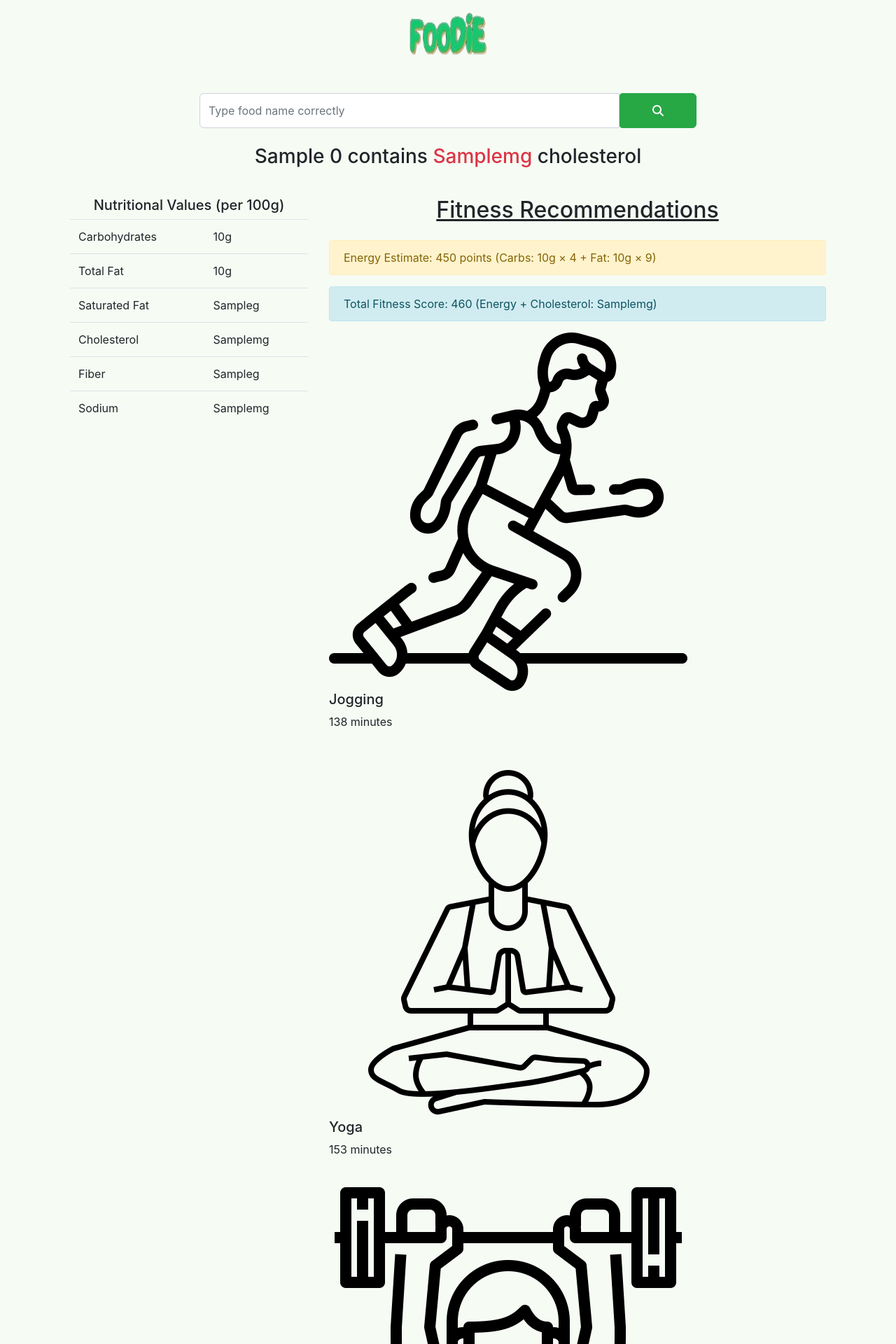
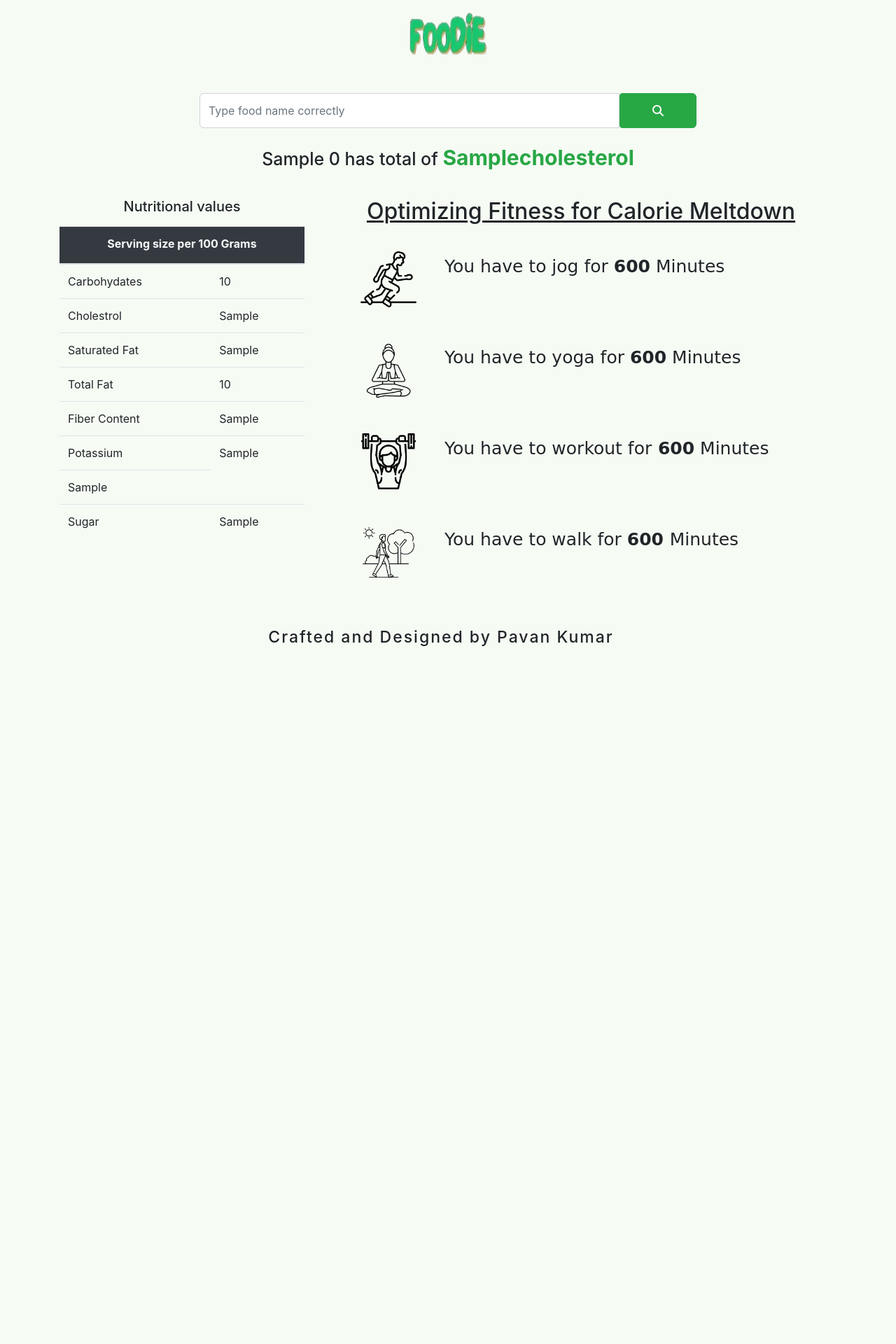
Before and after one commit to PAVANKUMAR-14/nutrition-finder-1, a Django app: template templates/testapp/home.html in a window 1280 px wide. Shown: the top 1920 px of the page at 70% size. After the commit the page ends 923 px from the top, so only its background shows below. Run offline with Django 4.2, Linux system fonts and the light colour scheme; the template is opened without the code that fills it: most values are stand-ins (such as "Sample title", 1, 10 or a date in 2020); some libraries are stand-ins or nearby versions.

Commit message:
Update home.html

```diff
--- a/templates/testapp/home.html
+++ b/templates/testapp/home.html
@@ -6,153 +6,138 @@
     <meta charset="UTF-8">
     <meta http-equiv="X-UA-Compatible" content="IE=edge">
     <meta name="viewport" content="width=device-width, initial-scale=1.0">
-    <link rel="stylesheet" href="https://cdn.jsdelivr.net/npm/bootstrap@4.6.2/dist/css/bootstrap.min.css">
-    <link rel="stylesheet" href="https://cdnjs.cloudflare.com/ajax/libs/font-awesome/6.5.1/css/all.min.css">
-    <link rel="stylesheet" href="{% static 'css/style.css' %}">
+    <link rel="stylesheet" href="https://cdn.jsdelivr.net/npm/bootstrap@4.6.2/dist/css/bootstrap.min.css" integrity="sha384-xOolHFLEh07PJGoPkLv1IbcEPTNtaed2xpHsD9ESMhqIYd0nLMwNLD69Npy4HI+N" crossorigin="anonymous">
+    <link rel="stylesheet" href="https://cdnjs.cloudflare.com/ajax/libs/font-awesome/6.5.1/css/all.min.css
+    ">
+    <link rel="stylesheet"  href="{% static 'css/style.css' %}">
     <link rel="icon" type="image/x-icon" href="{% static 'img/favicon1.png' %}">
     <title>Nutrition checker</title>
 </head>
 <body>
     <div class="container">
-        <!-- Header Section -->
         <div class="row-1 text-center">
             <div class="offset-sm-4 col-sm-4 offset-sm-4">
                 <img src="{% static 'img/foodie.png' %}" alt="foodie" class="img-fluid">
             </div>
         </div>
 
-        <!-- Search Form -->
-        <div class="row-2 mt-5">
+        <div  class='row-2 mt-5 '>
             <div class="offset-md-2 col-md-8 offset-md-2 col-sm-12">
+
                 <form action="" method="POST">
                     {% csrf_token %}
                     <div class="input-group">
-                        <input type="text" name="search" placeholder="Type food name correctly" required
-                               class="form-control my-search-form">
-                        <button type="submit" class="btn btn-success my-search-button">
-                            <i class="fa-solid fa-magnifying-glass"></i>
-                        </button>
+                        <input type="text" name="search" placeholder="Type food name correctly" required class="form-control my-search-form">
+                        <button type="submit" class="btn btn-success my-search-button"><i class="fa-solid fa-magnifying-glass"></i></button>
                     </div>
                 </form>
-
-                <!-- API Response Handling -->
                 {% if api %}
                 {% if api == "oohhh ! something went wrong, try again" %}
                 <div class="alert alert-danger text-center mt-1" role="alert">
-                            <strong>Oops something went wrong! Try again later</strong>
+                    <strong>Oops something went wrong ! try again later</strong>
                 </div>
                 {% else %}
-                        <!-- Food Information -->
-                        <div class="text-center mt-4">
-                            <h3 class="food-title">
-                                {{ api.0.name|capfirst }} contains
-                                <span class="text-danger">{{ api.0.cholesterol_mg }}mg</span> cholesterol
-                            </h3>
+                <div >
+                    <h3 style="font-weight: 450;
+                    font-size: 25px !important;
+                    text-align: center;
+                    padding:0;
+                    margin: 0;" class="mt-4">{{api.0.name | capfirst}} has total of <b style="font-size:30px ;" class="text-success">{{api.0.cholesterol_mg}}cholesterol</b></h3>
                 </div>
 
-                        <!-- Nutritional Warnings -->
                 {% if api.0.sugar_g > 25 %}
                  <div class="alert alert-danger text-center mt-2" role="alert">
-                            <strong>High Sugar Content!</strong> ({{ api.0.sugar_g }}g per 100g)
+                    <strong>OMG! This food contains sugar content </strong>
                  </div>
                 {% endif %}
 
-                        {% if api.0.sodium_mg > 650 %}
-                        <div class="alert alert-danger text-center mt-2" role="alert">
-                            <strong>High Sodium Content!</strong> ({{ api.0.sodium_mg }}mg per 100g)
+                {% if api.0.sodium_mg  > 650 %}
+                 <div class="alert alert-danger text-center mt-2 " role="alert">
+                    <strong>OMG! This food contains high sodium content</strong>
                  </div>
                 {% endif %}
-                    {% endif %}
+
+                {% if api.0.cholesterol_mg  > 100 %}
+                <div class="alert alert-danger text-center mt-2 " role="alert">
+                   <strong>OMG! This food contains high cholestrol </strong>
+                </div>
                 {% endif %}
            </div>
         </div>
+    </div>
 
-        <!-- Nutrition & Exercise Section -->
-        {% if api and api != "oohhh ! something went wrong, try again" %}
-        <div class="container mt-3" style="background-color:#f6fbf4;">
+
+
+
+    <div class="container mt-3" style="background-color:#f6fbf4; ">
         <div class="row">
-                <!-- Nutrition Table -->
             <div class="col-md-4 col-sm-12">
                 <div class="mt-4 mb-2">
-                        <h5 class="text-center">Nutritional Values (per 100g)</h5>
+                    <h5 class="text-center">Nutritional values</h5>
                 </div>
-                    <table class="table table-hover">
+
+                <div class="nutri-table w-100 mt-3">
+                    <table class="table table-hover ">
+                        <thead>
+                            <tr>
+                                <th colspan="9" class="pb-3 bg-dark  text-light text-center  ">
+                                   Serving size per 100 Grams</th>
+                            </tr>
+                        </thead>
+
                         <tbody>
-                            <tr><td>Carbohydrates</td><td>{{ api.0.carbohydrates_total_g }}g</td></tr>
-                            <tr><td>Total Fat</td><td>{{ api.0.fat_total_g }}g</td></tr>
-                            <tr><td>Saturated Fat</td><td>{{ api.0.fat_saturated_g }}g</td></tr>
-                            <tr><td>Cholesterol</td><td>{{ api.0.cholesterol_mg }}mg</td></tr>
-                            <tr><td>Fiber</td><td>{{ api.0.fiber_g }}g</td></tr>
-                            <tr><td>Sodium</td><td>{{ api.0.sodium_mg }}mg</td></tr>
+                            <tr><td>Carbohydates</td>
+                            <td>{{api.0.carbohydrates_total_g}}</td></tr>
+                            <tr><td>Cholestrol</td>
+                            <td>{{api.0.cholesterol_mg}}</td></tr>
+                            <tr><td>Saturated Fat</td>
+                            <td>{{api.0.fat_saturated_g}}</td></tr>
+                            <tr><td>Total Fat</td><td>{{api.0.fat_total_g}}</td></tr>
+                            <tr><td>Fiber Content</td><td>{{api.0.fiber_g}}</td></tr>
+                            <tr><td>Potassium</td><td>{{api.0.potassium_mg}}</td></tr>
+<!--                             <tr><td>Protein</td><td>{{api.0.protein_g}}</td></tr>
+                            <tr><td>Sodium</td> -->
+                            <td>{{api.0.sodium_mg}}</td></tr>
+                            <tr><td>Sugar</td>
+                            <td>{{api.0.sugar_g}}</td></tr>
                         </tbody>
                     </table>
                 </div>
+            </div>
 
-                <!-- Exercise Recommendations -->
+
+
             <div class="col-md-8 col-sm-12">
                 <div class="mt-4">
-                        <h2 class="mb-4">Fitness Recommendations</h2>
-                        {% with energy=api.0.carbohydrates_total_g|mul:4|add:api.0.fat_total_g|mul:9 %}
-                        {% with total_score=energy|add:api.0.cholesterol_mg %}
-
-                        <div class="alert alert-warning">
-                            Energy Estimate: {{ energy }} points
-                            (Carbs: {{ api.0.carbohydrates_total_g }}g × 4 + Fat: {{ api.0.fat_total_g }}g × 9)
+                    <h2 class> Optimizing Fitness for Calorie Meltdown
+                    </h2>
+                    <div style="display: flex;" id="new">
+                        <img src="{% static 'img/runner.png' %}" class="fitness-img" alt="jogging">
+                        <p>You have to jog for <strong>{{api.0.calories | div:229 | mul:60  | floatformat:0}}</strong> Minutes</p>
                     </div>
 
-                        <div class="alert alert-info">
-                            Total Fitness Score: {{ total_score }}
-                            (Energy + Cholesterol: {{ api.0.cholesterol_mg }}mg)
+                    <div style="display: flex;" id="new">
+                        <img src="{% static 'img/yoga-pose.png' %}" class="fitness-img" alt="yoga">
+                        <p>You have to yoga for <strong>{{api.0.calories | div:223 | mul:60  | floatformat:0}}</strong> Minutes</p>
                     </div>
 
-                        <div class="exercise-group">
-                            <div class="exercise-item">
-                                <img src="{% static 'img/runner.png' %}" class="exercise-icon">
-                                <div>
-                                    <h5>Jogging</h5>
-                                    <p>{{ total_score|div:200|mul:60|floatformat:0 }} minutes</p>
-                                </div>
+                    <div style="display: flex;" id="new">
+                        <img src="{% static 'img/weightlifter.png' %}" class="fitness-img" alt="gym">
+                        <p>You have to workout for<strong> {{api.0.calories | div:483 | mul:60 | floatformat:0}}</strong> Minutes</p>
                     </div>
 
-                            <div class="exercise-item">
-                                <img src="{% static 'img/yoga-pose.png' %}" class="exercise-icon">
-                                <div>
-                                    <h5>Yoga</h5>
-                                    <p>{{ total_score|div:180|mul:60|floatformat:0 }} minutes</p>
-                                </div>
-                            </div>
-
-                            <div class="exercise-item">
-                                <img src="{% static 'img/weightlifter.png' %}" class="exercise-icon">
-                                <div>
-                                    <h5>Weight Training</h5>
-                                    <p>{{ total_score|div:400|mul:60|floatformat:0 }} minutes</p>
-                                </div>
-                            </div>
-
-                            <div class="exercise-item">
-                                <img src="{% static 'img/walking-man.png' %}" class="exercise-icon">
-                                <div>
-                                    <h5>Walking</h5>
-                                    <p>{{ total_score|div:150|mul:60|floatformat:0 }} minutes</p>
-                                </div>
-                            </div>
-                        </div>
-                        {% endwith %}{% endwith %}
+                    <div style="display: flex;" id="new">
+                        <img src="{% static 'img/walking-man.png' %}" class="fitness-img" alt="walking">
+                        <p>You have to walk for <strong>{{api.0.calories | div:294 | mul:60  | floatformat:0}} </strong> Minutes</p>
                     </div>
                 </div>
         </div>
     </div>
+
+    <div>
+        <h6 style='font-size: 23px; margin-right: 20px; letter-spacing: 2px;' ; class="text-center mt-5">Crafted and Designed by Pavan Kumar</h6>
+    </div>
                 {% endif %}
-
-        <!-- Footer -->
-        <div class="row mt-5">
-            <div class="col-12 text-center">
-                <h6 class="designer-credit">
-                    Crafted and Designed by Pavan Kumar
-                </h6>
-            </div>
-        </div>
-    </div>
+                {% endif %}
 </body>
 </html>
```
Lines whose indentation alone changed are shown as unchanged.
